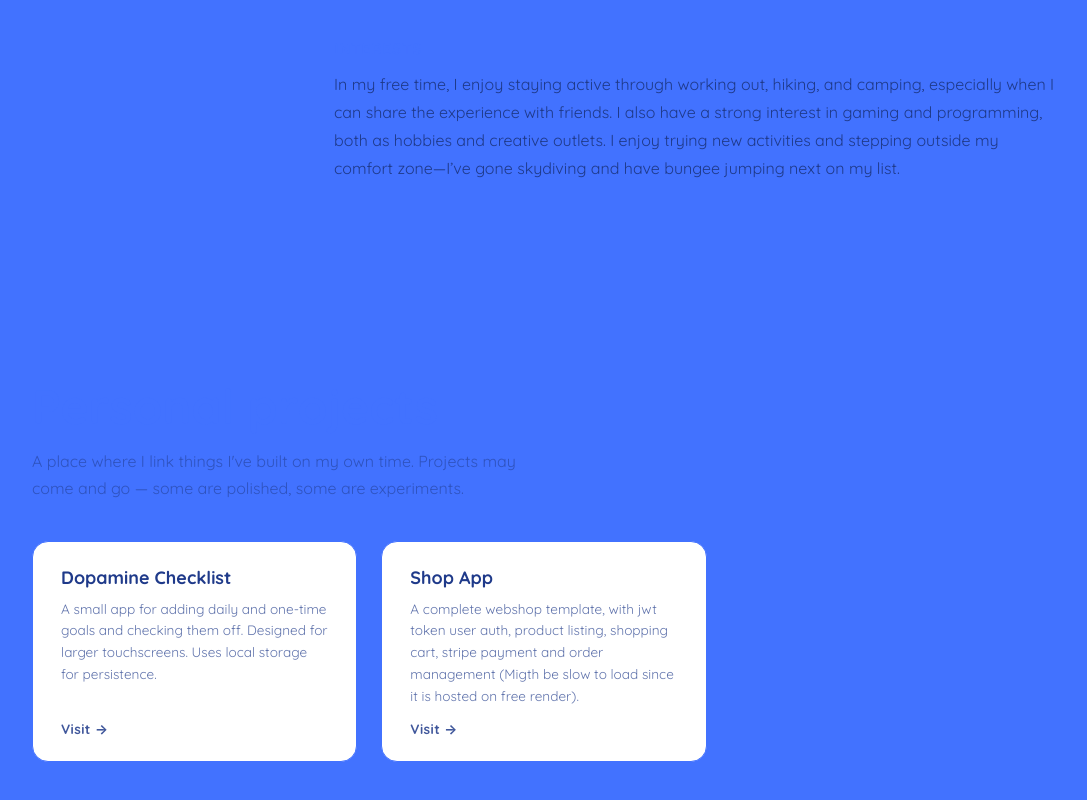
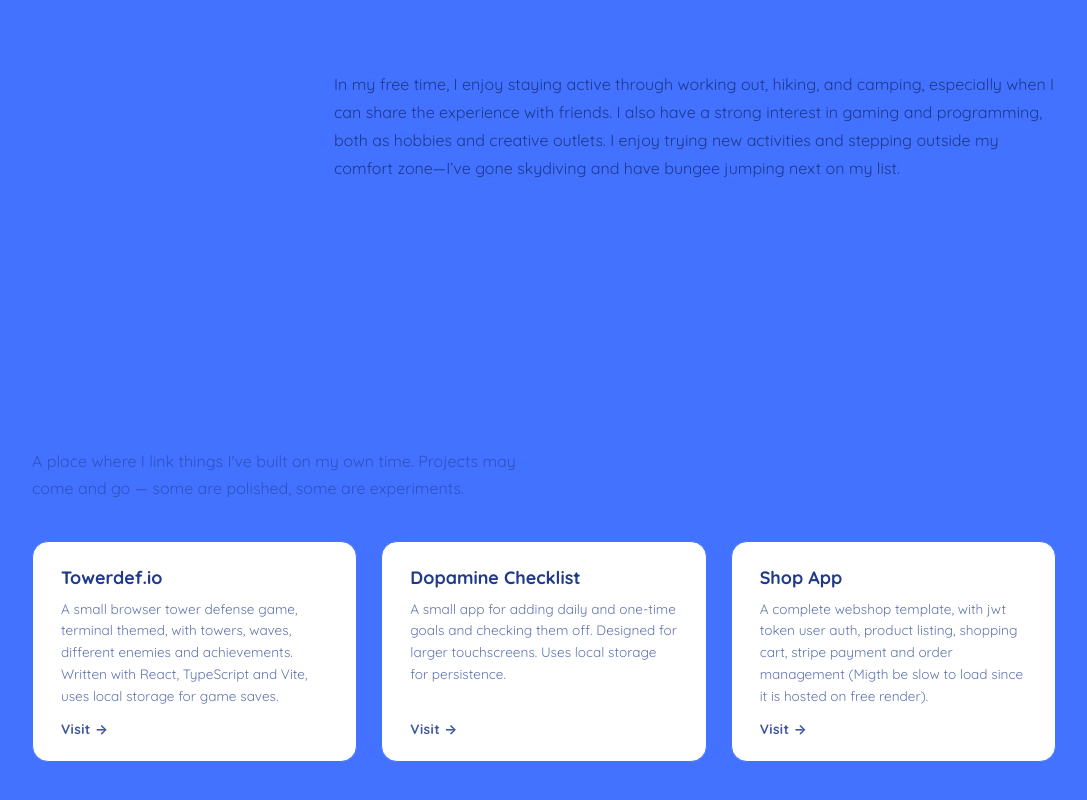
Before and after one commit to OskarOtt/oskott-home, a React (Vite) app: page / in a window 1280 px wide. Shown: the part 1852-2652 px from the top of the page, without its empty margins (96-1183 px from the left). Built offline with nearby package versions, Linux system fonts and the light colour scheme.

Commit message:
new project

```diff
--- a/src/data/projects.ts
+++ b/src/data/projects.ts
@@ -5,6 +5,12 @@
 }
 
 export const PROJECTS: Project[] = [
+  {
+    title: 'Towerdef.io',
+    description:
+        'A small browser tower defense game, terminal themed, with towers, waves, different enemies and achievements. Written with React, TypeScript and Vite, uses local storage for game saves.',
+    link: 'https://towerdef.io/',
+  },
   {
     title: 'Dopamine Checklist',
     description:
```
Also changed, not shown: 1 other file (tests, documents, lock files or other folders).
